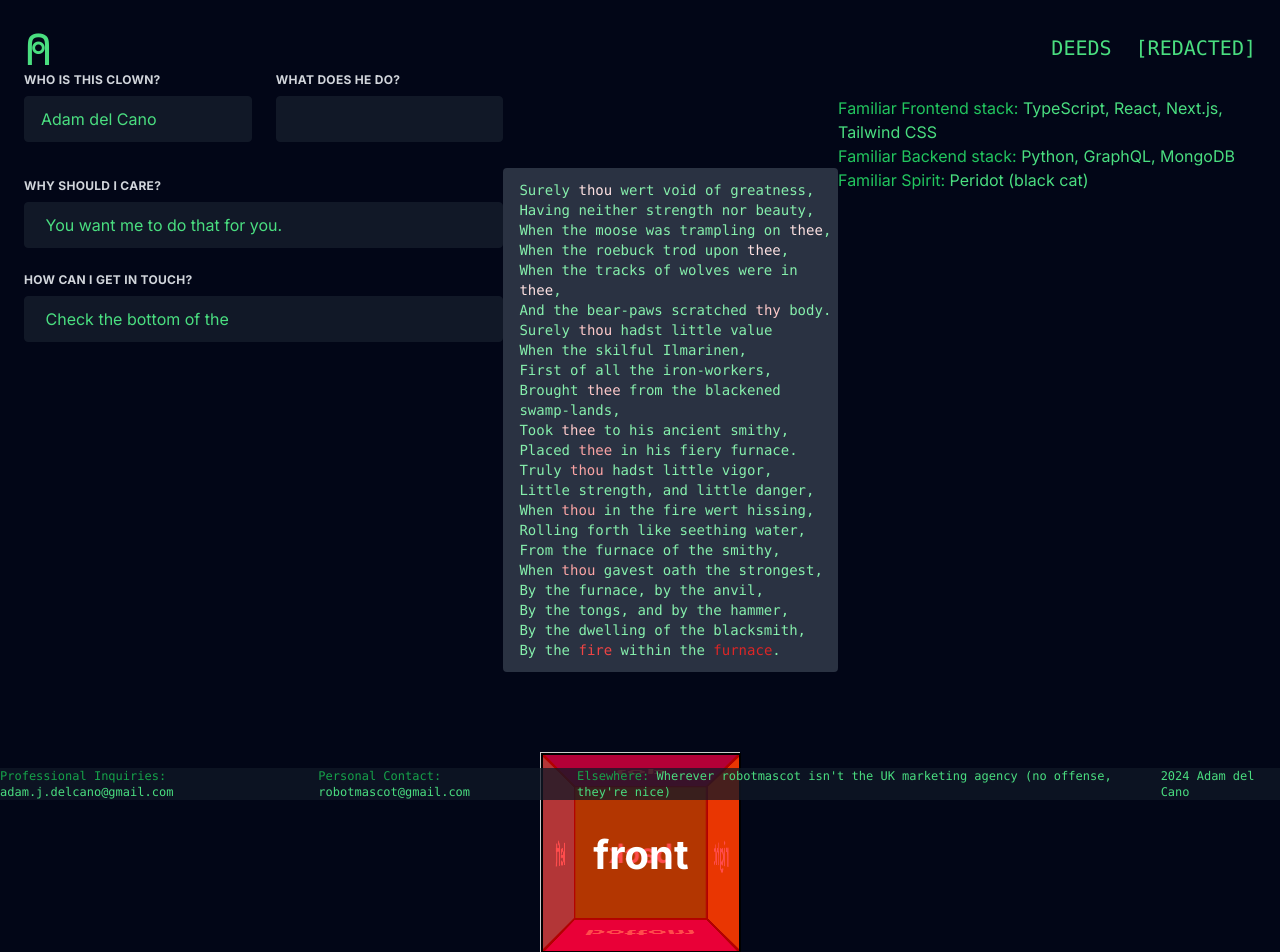
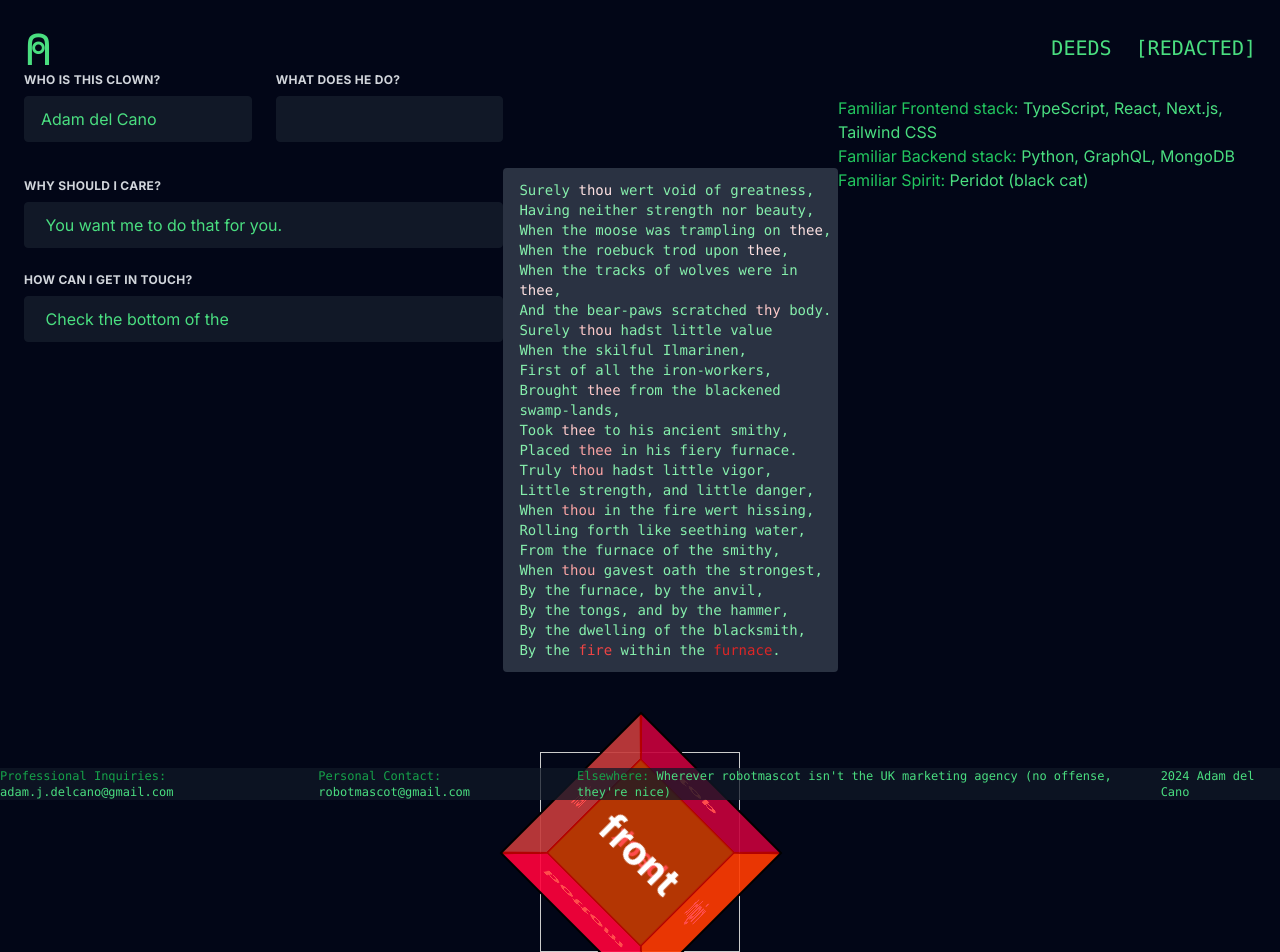
Before and after one commit to adamdelcano/adamdelcano.github.io, a Next.js app: page / in a window 1280 px wide. Shown: the top 952 px of the page. Built offline with nearby package versions, Linux system fonts and the light colour scheme.

Commit message:
Attempting rotation

```diff
--- a/src/app/globals.css
+++ b/src/app/globals.css
@@ -54,6 +54,7 @@ body {
   position: relative;
   transform-style: preserve-3d;
   transform: translateZ(-100px);
+  rotate: 45deg;
   transition: transform 1s;
 }
 
```
